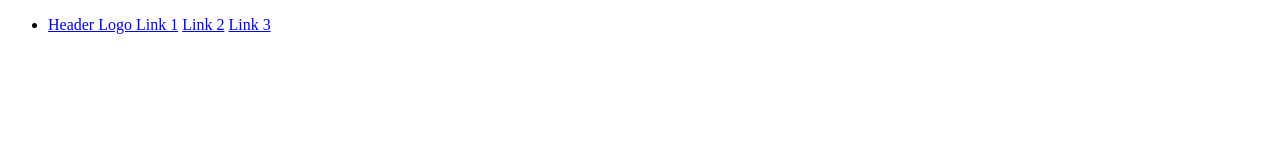
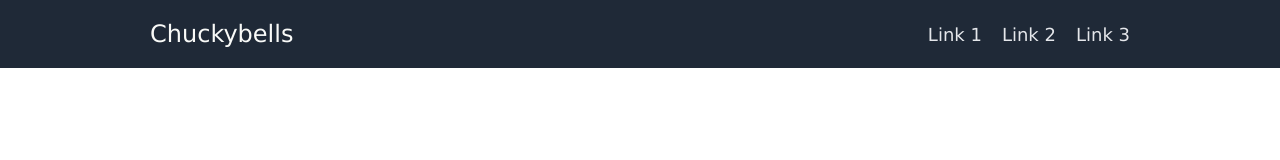
Before and after one commit to thisisjer0m3/Project-Landing-Page, a plain HTML site: page index.html in a window 1280 px wide. Drawn offline with Linux system fonts and the light colour scheme.

Commit message:
did some updates on the index and css for navigation menu

```diff
--- a/index.html
+++ b/index.html
@@ -7,14 +7,15 @@
     <link href="style.css" rel="stylesheet" />
   </head>
   <body>
-    <div class="header-logo">
-      <ul>
-        <li>
-          <a href="index.html"> Header Logo </a>
-          <a href="link-one">Link 1</a>
-          <a href="link-one">Link 2</a>
-          <a href="link-one">Link 3</a>
-        </li>
+    <div class="nav">
+      <div class="nav-logo">
+        <a href="index.html"> Chuckybells </a>
+      </div>
+
+      <ul class="nav-items">
+        <li><a href="#">Link 1</a></li>
+        <li><a href="#">Link 2</a></li>
+        <li><a href="#">Link 3</a></li>
       </ul>
     </div>
   </body>
--- a/style.css
+++ b/style.css
@@ -0,0 +1,53 @@
+* {
+  margin: 0;
+  padding: 0;
+  box-sizing: border-box;
+  font-family: "Lucida Sans", "Lucida Sans Regular", "Lucida Grande",
+    "Lucida Sans Unicode", Geneva, Verdana, sans-serif;
+}
+
+.nav {
+  display: flex;
+  justify-content: space-between;
+  padding: 20px 150px;
+  flex-wrap: wrap;
+  align-items: center;
+  background-color: #1f2937;
+}
+
+.nav-logo {
+  flex-shrink: 0;
+  font-size: 24px;
+}
+
+.nav-logo a {
+  text-decoration: none;
+  color: #f9faf8;
+}
+
+.nav-items {
+  display: flex;
+  flex-wrap: wrap;
+  gap: 20px;
+  font-size: 18px;
+}
+
+.nav-items a {
+  color: #e5e7eb;
+}
+
+.nav-items li {
+  flex-shrink: 0;
+}
+
+.nav-items li a {
+  flex-shrink: 0;
+}
+
+ul li {
+  list-style: none;
+}
+
+ul li a {
+  text-decoration: none;
+}
```
